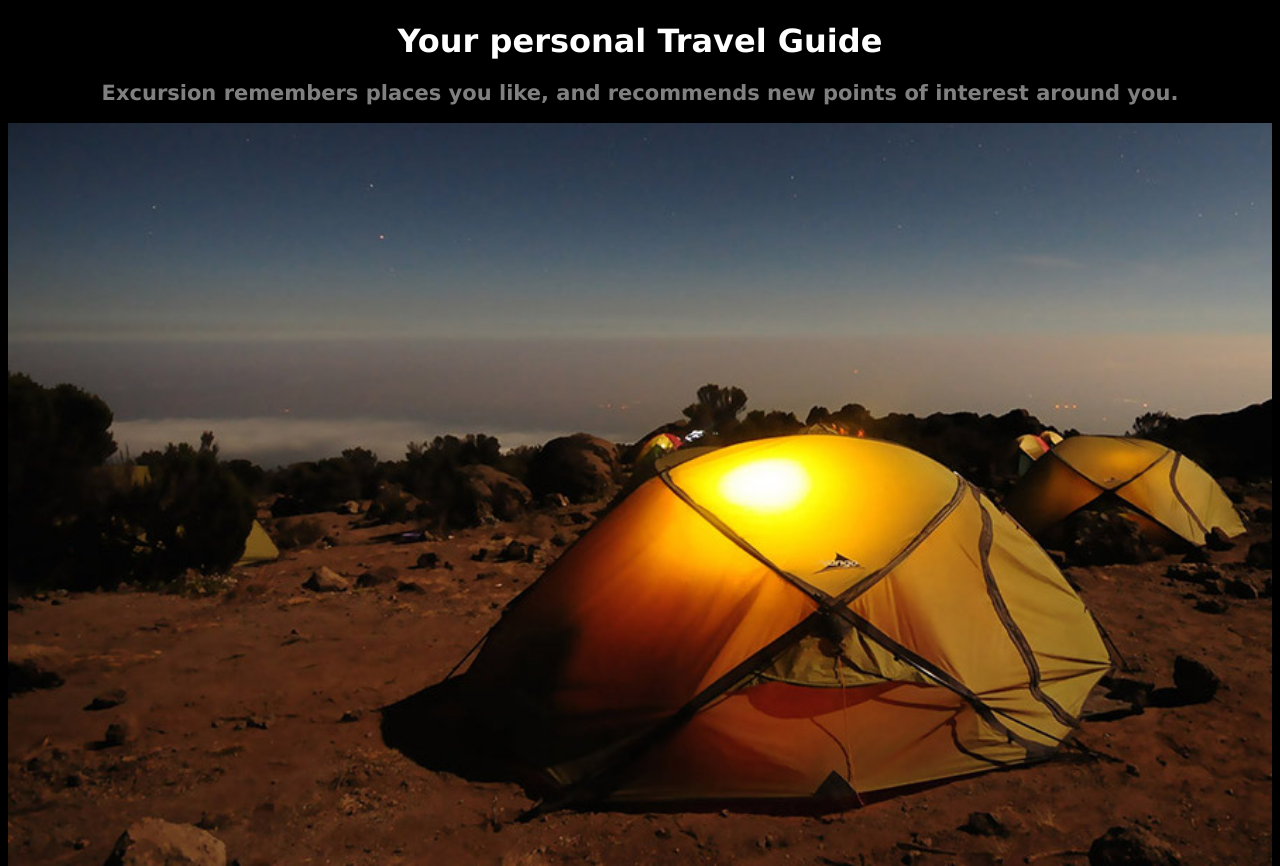
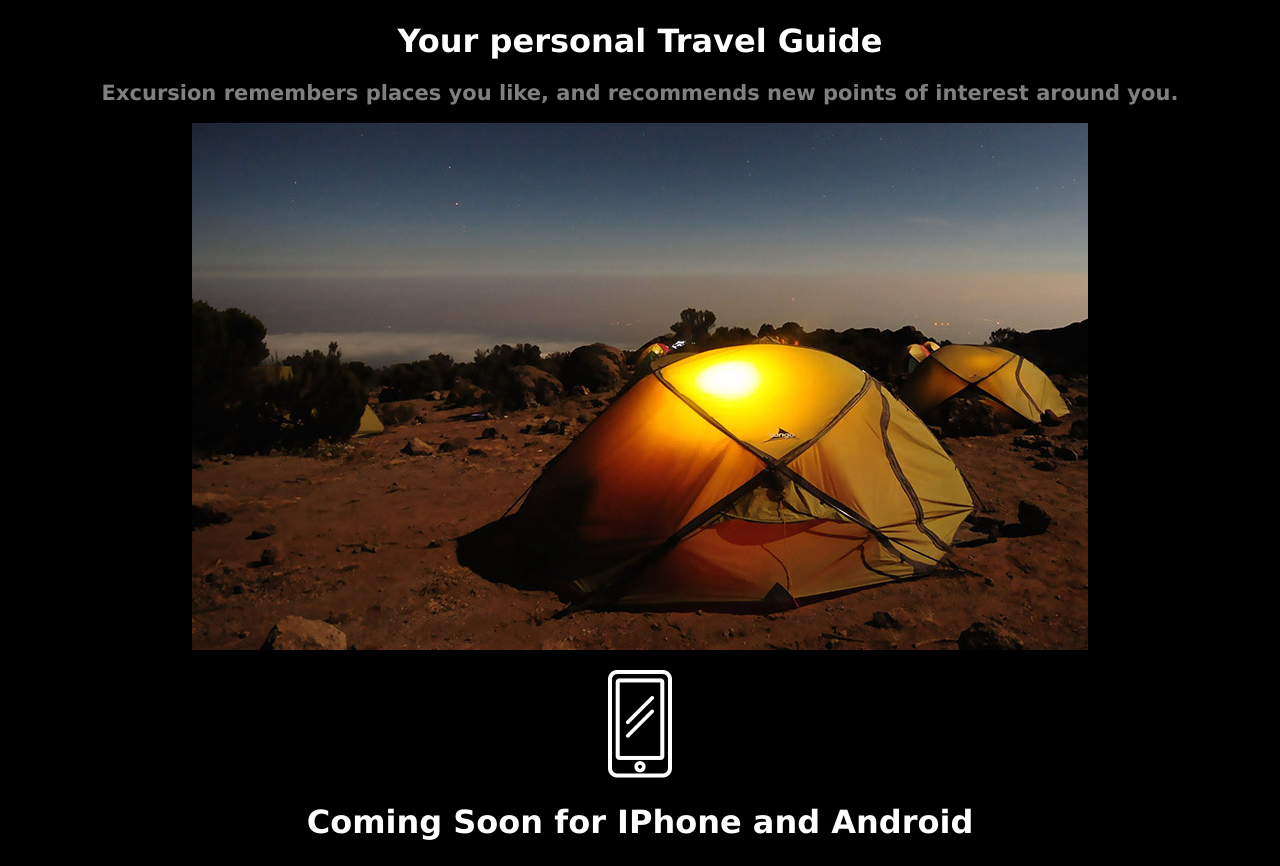
Before and after one commit to anhoang90/Excursion, a plain HTML site: page index.html in a window 1280 px wide. Shown: the part 330-1196 px from the top of the page. Drawn offline with Linux system fonts and the light colour scheme.

Commit message:
final before push

```diff
--- a/Resources/css/style.css
+++ b/Resources/css/style.css
@@ -25,12 +25,3 @@ h2 {
     font-size: 21px;
     color: gray;
 }
-
-.images{
-    display: flex;
-    flex-direction: column;
-}
-
-.stretch{
-    max-width: 100%;
-}
--- a/index.html
+++ b/index.html
@@ -18,11 +18,11 @@
 
         <h2>Excursion remembers places you like, and recommends new points of interest around you.
         </h2>
-        <div class="images">
-            <img class="stretch" src="./Resources/Images/camp.jpg" alt= "Camp at night">
 
-            <img class="stretch" src="Resources/Images/phone.png" alt= "phone logo">
-        </div>
+            <p><img class="stretch" src="./Resources/Images/camp.jpg" alt= "Camp at night">
+            </p>
+            <p><img class="stretch" src="Resources/Images/phone.png" alt= "phone logo"></p>
+
 
 
         <h1 class="Second">
```
